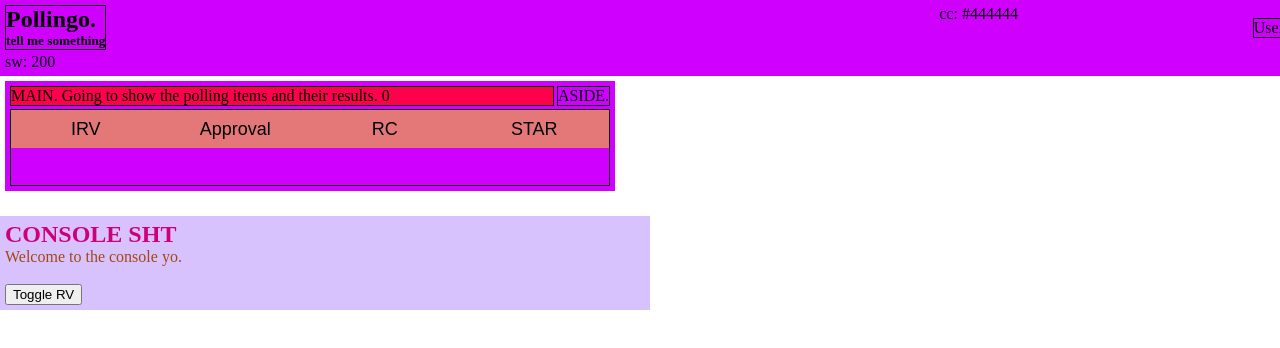
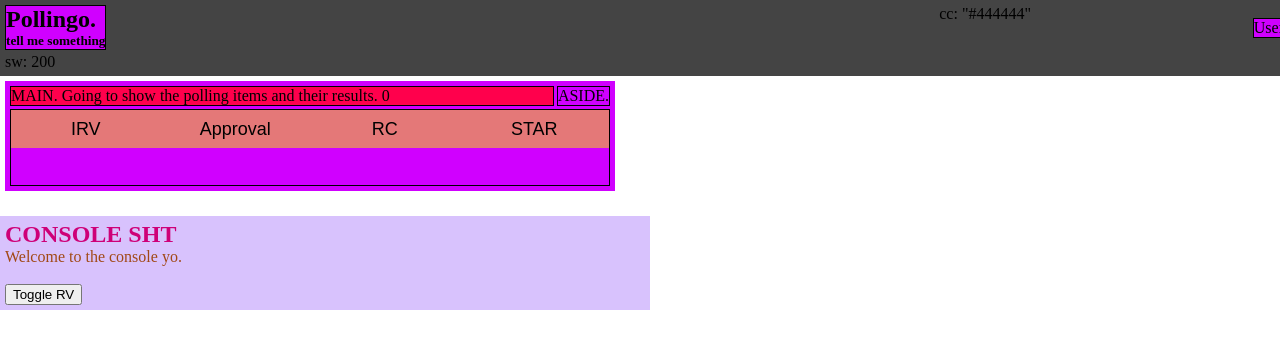
Before and after one commit to el7/Pollingo, a React (Create React App) app in the folder pollingo/: page / in a window 1280 px wide. Shown: the top 348 px of the page. Built offline with nearby package versions, Linux system fonts and the light colour scheme.

Commit message:
I'm doing this wrong... will investigate more tomorrow.

```diff
--- a/pollingo/src/js/App.js
+++ b/pollingo/src/js/App.js
@@ -56,7 +56,7 @@ function App() {
 
   return (
     <div className="App">
-      <Header width={screenWidth} color={headerColor}/>
+      <Header width={screenWidth} mycolor={headerColor}/>
       <PollBox />
       <Console />
     </div>
--- a/pollingo/src/js/components/headerComponent.js
+++ b/pollingo/src/js/components/headerComponent.js
@@ -1,23 +1,24 @@
 import React, {useState} from 'react';
 import "../../css/main.css";
 
-function Header({color, width}) {
+function Header({mycolor, width}) {
 
 //    const [color, setColor] = useState("");
-    console.log("here: " + color);
+    console.log("here: " + mycolor);
     console.log("here: " + width);
 
     // temp test
-    color = "444444";
-    color = "#" + color;
+    mycolor = "444444";
+    mycolor = '"#' + mycolor + '"';
+//    mycolor = "backgroundColor: " + mycolor;
 
     return (
-        <div className="header" style={{backgroundColor: {color}}}>
+        <div className="header" style={{backgroundColor: "#444"}}>
             <header>
                 <h2>Pollingo.</h2>
                 <h5>tell me something</h5>
             </header>
-            <span>cc: {color}</span>
+            <span>cc: {mycolor}</span>
             <span>sw: {width}</span>
             <aside>
                 User
```
